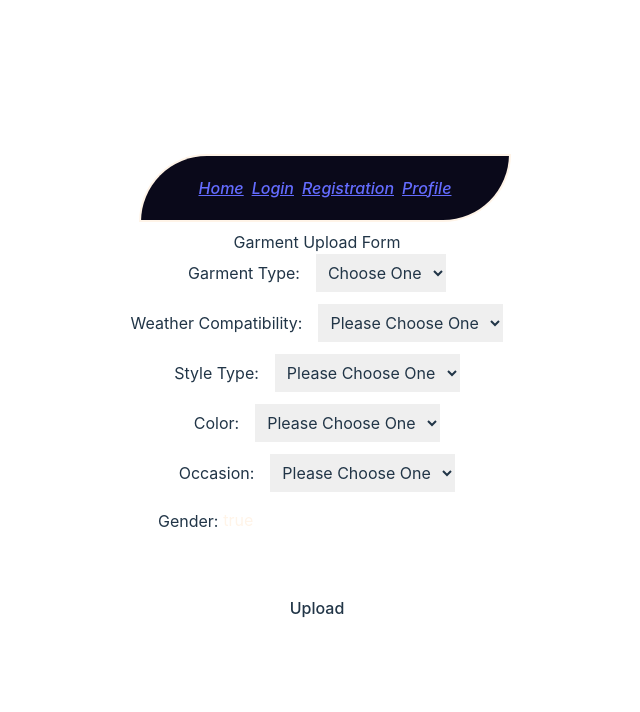
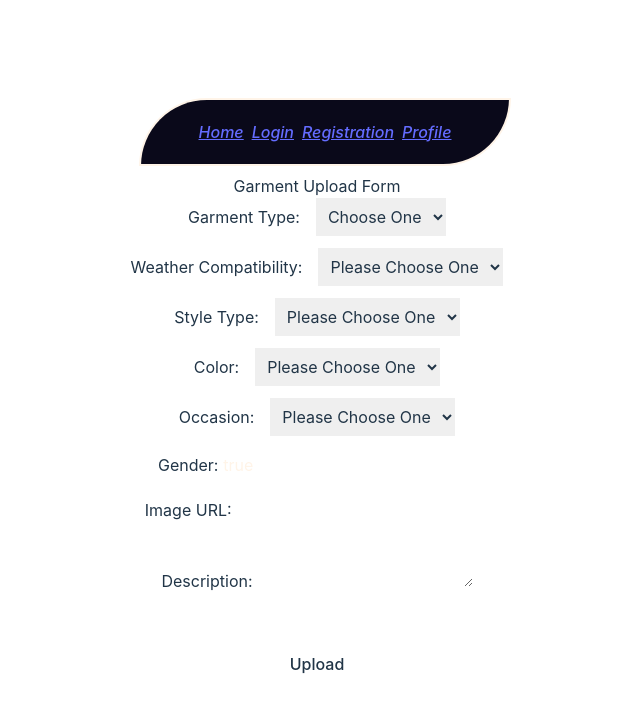
Before and after one commit to FSA-Fit-Check/Fit-Check, a React (Vite) app: page /garmentUpload in a window 1280 px wide. Shown: the top 712 px of the page, without its empty margins (323-963 px from the left). Built offline with nearby package versions, Linux system fonts and the light colour scheme; the HTML template or start-up script is replaced by a standard one.

Commit message:
Garment upload form successfully adds the garment to the SQL database with all table columns filled in.

```diff
--- a/src/components/garmentUpload.jsx
+++ b/src/components/garmentUpload.jsx
@@ -136,6 +136,21 @@ const GarmentUploadForm = () => {
             value={formInput.forMen}
             onChange={(e) => handleInputChange("forMen", e.target.value)} />
         </label>
+        <label>
+          Image URL:
+          <input
+            type="text"
+            name="img_url"
+            value={formInput.img_url}
+            onChange={(e) => handleInputChange("img_url", e.target.value)} />
+        </label>
+        <label>
+          Description:
+          <textarea
+            name="description"
+            value={formInput.description}
+            onChange={(e) => handleInputChange("description", e.target.value)} />
+        </label>
         <br />
         <button type="submit">Upload</button>
       </form>
```
